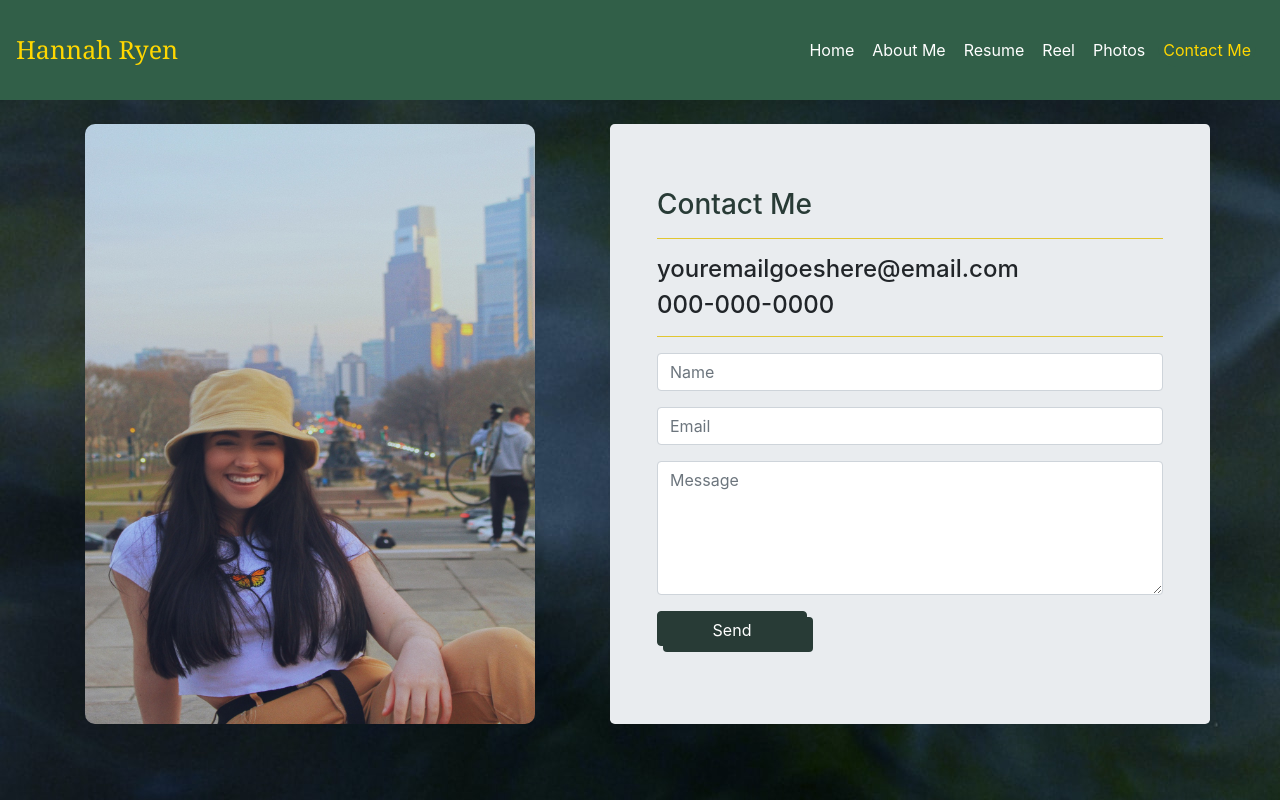
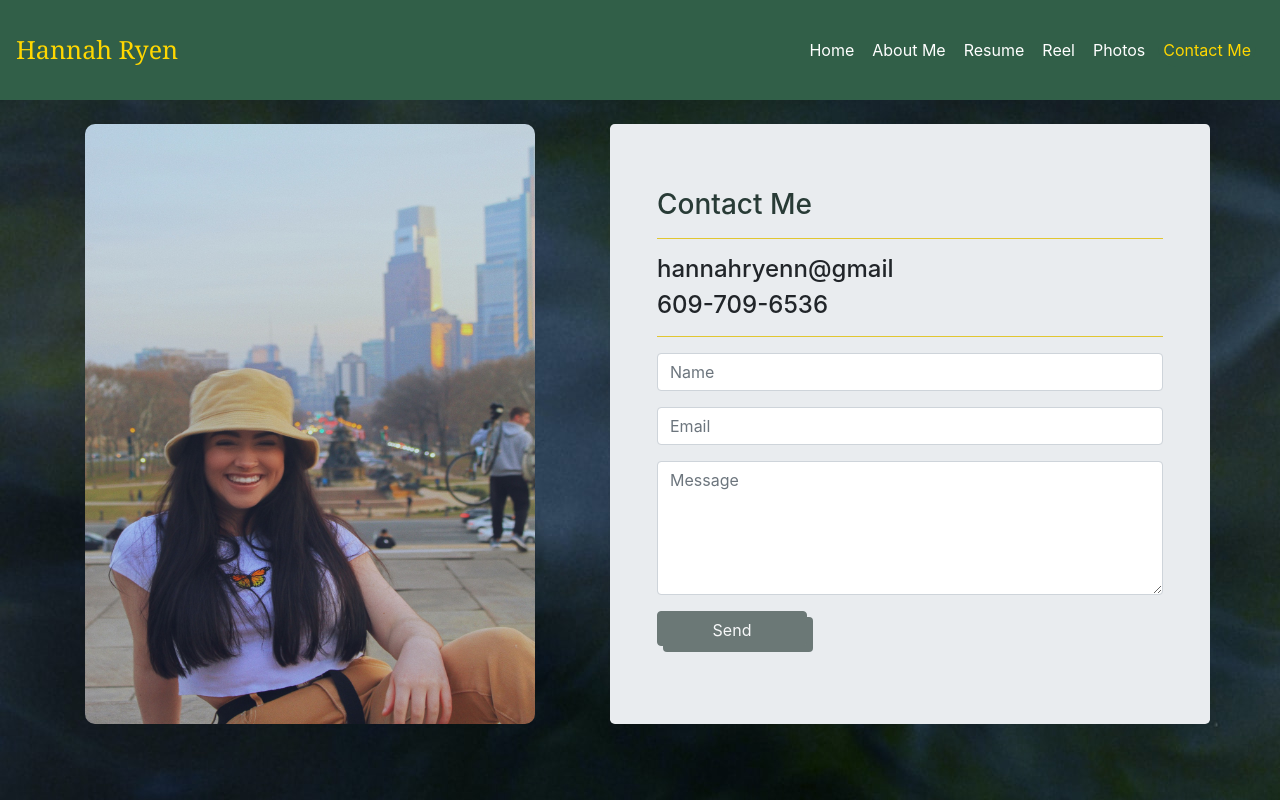
Before and after one commit to Lambaa94/Acting-Portfolio, a React (Create React App) app in the folder client/: page /contact in a window 1280 px wide. Built offline with nearby package versions, Linux system fonts and the light colour scheme; no server answers.

Commit message:
disabled send button on contact page unless all fields are filled out.

```diff
--- a/client/src/pages/Contact/Contact.js
+++ b/client/src/pages/Contact/Contact.js
@@ -57,8 +57,8 @@ function Contact() {
 
                             <h3>Contact Me</h3>
                             <hr />
-                            <h4>youremailgoeshere@email.com</h4>
-                            <h4>000-000-0000</h4>
+                            <h4>hannahryenn@gmail</h4>
+                            <h4>609-709-6536</h4>
                             <hr />
                             <Form onSubmit={handleSubmit}>
                                 <Form.Group controlId="name">
@@ -76,7 +76,7 @@ function Contact() {
                                     <Form.Control as="textarea" name="message" placeholder="Message" rows={5} onChange={updateInput}
                                         value={formData.message || ''} />
                                 </Form.Group>
-                                <Button id="send" type="submit">Send</Button>
+                                <Button id="send" type="submit" block disabled={!(formData.name && formData.email && formData.message)}>Send</Button>
                             </Form>
                         </Col>
                     </Jumbotron>
@@ -96,7 +96,7 @@ function Contact() {
 
                             <h3>Contact Me</h3>
                             <hr />
-                            <p>hannahryenn@gmail</p>
+                            <h4>hannahryenn@gmail</h4>
                             <h4>609-709-6536</h4>
                             <hr />
 
```
Also changed, not shown: 1 other file (tests, documents, lock files or other folders).
